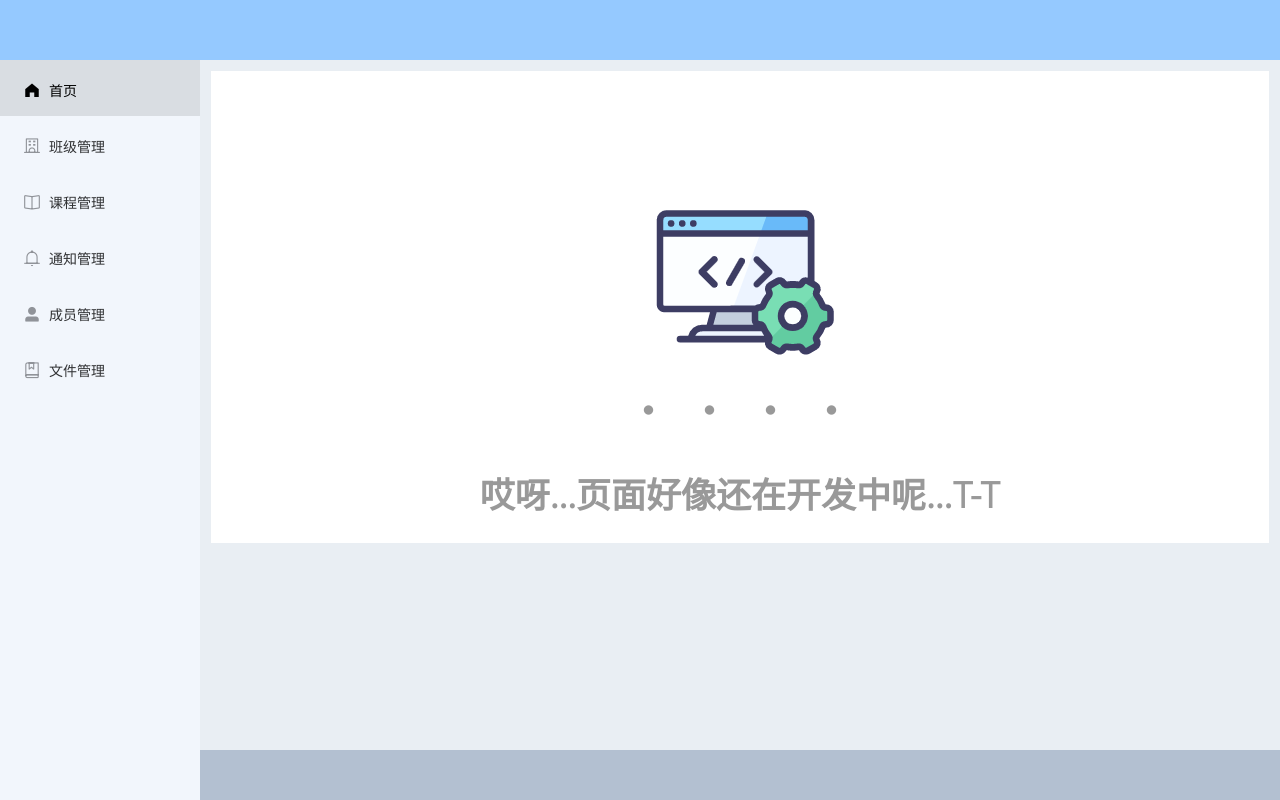
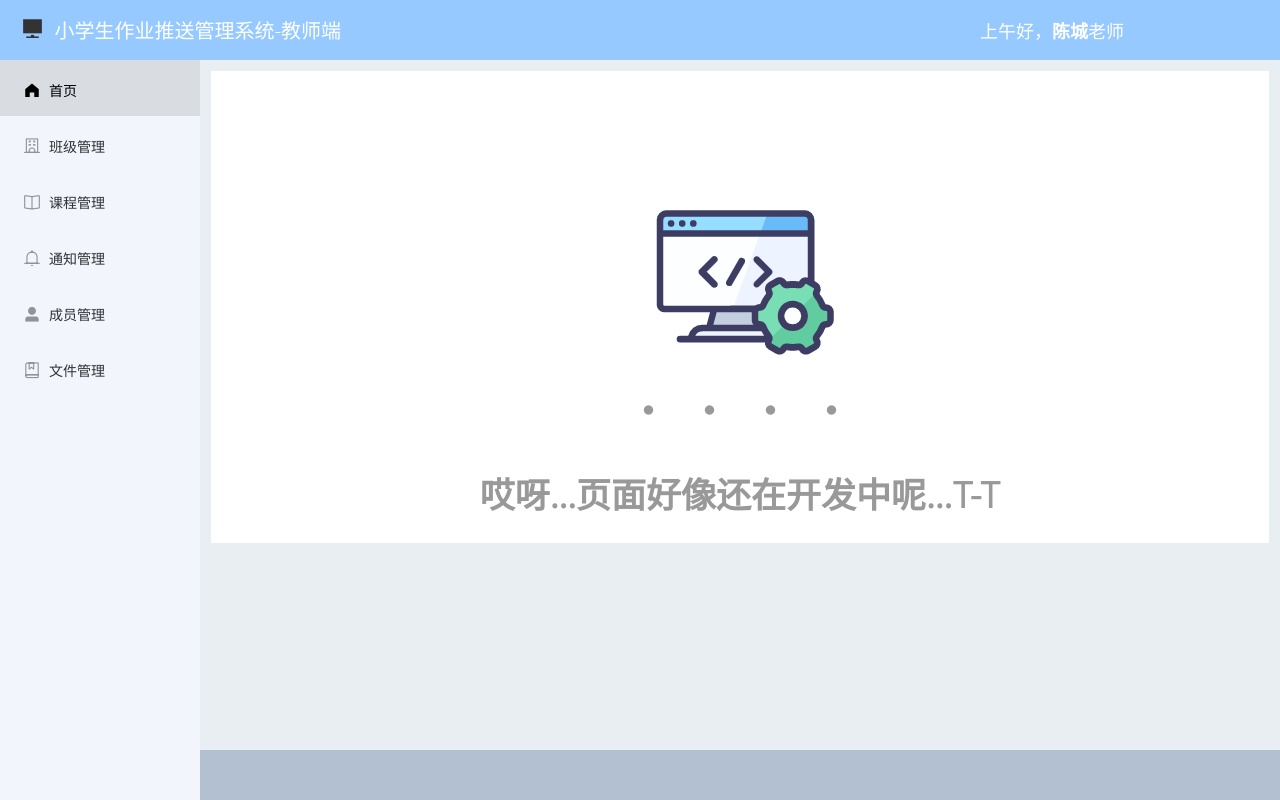
Before and after one commit to chencheng2021/HomeworkManager_frontend, a Vue app: page /#/homeworkmanager/home in a window 1280 px wide. Built offline with nearby package versions, Linux system fonts and the light colour scheme.

Commit message:
[UPDATE] 更新了header组件，完成了header组件的简洁风格的编写

```diff
--- a/src/layout/components/header.vue
+++ b/src/layout/components/header.vue
@@ -1,17 +1,47 @@
 <template>
   <div id="header_wrapper">
+    <div style="width: 40%;">
+      <i class="el-icon-s-platform" style="margin-left: 20px;font-size: 25px;"></i>
+      <label style="font-size: 20px;margin-left: 5px;color: #ffffff;">
+        小学生作业推送管理系统-教师端
+      </label>
+    </div>
+    <div style="width: 60%;">
+      <div style="float:right;width: 300px">
+        <label style="margin-right: 50px;font-size: 18px;color: #ffffff">
+          {{time_desc}}<strong>陈城</strong>老师
+        </label>
+      </div>
+    </div>
   </div>
 </template>
 
 <script>
 export default {
-name: "Header"
+  name: "Header",
+  computed:{
+    time_desc(){
+      let now = new Date()
+      let hours = now.getHours();
+      if (hours >= 6 && hours < 12 ){
+        return '上午好，'
+      }else if (hours >= 12 && hours < 14){
+        return '中午好，'
+      }else if (hours >= 14 && hours < 19){
+        return '下午好，'
+      }else {
+        return '晚上好，'
+      }
+    }
+  }
 }
 </script>
 
 <style scoped>
 
 #header_wrapper{
+  display: flex;
+  line-height: 60px;
   height: 100%;
   width: 100%;
   background: #95C9FF;
```
